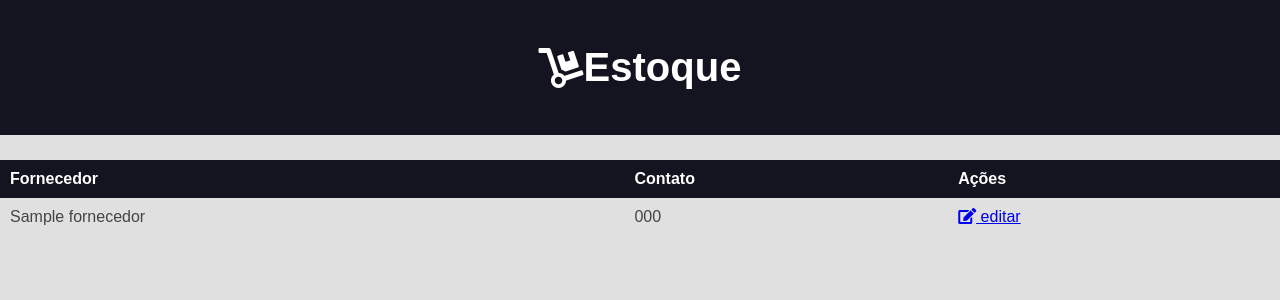
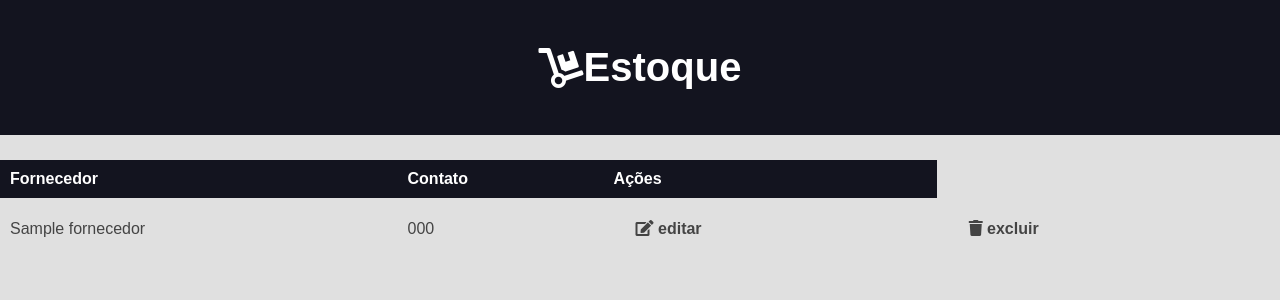
Before and after one commit to KauanMonteiro/controle-de-estoque, a Django app: template estoque/templates/pages/lista_fornecedores.html in a window 1280 px wide. Shown: the top 300 px of the page. Run offline with Django 3.2, Linux system fonts and the light colour scheme; the template is opened without the code that fills it: most values are stand-ins (such as "Sample title", 1, 10 or a date in 2020).

Commit message:
Implementação da funcionalidade de excluir produto e fornecedor. algumas alterações no html de alguns templates.

```diff
--- a/estoque/static/estoque/css/style.css
+++ b/estoque/static/estoque/css/style.css
@@ -259,3 +259,23 @@
 .popup-content button:hover {
   background-color: #49515a;
 }
+.botao {
+  display: inline-block;
+  padding: 10px 20px;
+  font-size: 1.6rem; /* Equivalente a 16px */
+  font-weight: bold;
+  text-align: center;
+  text-decoration: none;
+  background-color: transparent;
+  color: #444; /* Cor do texto */
+  border: 2px solid transparent; /* Adicionando uma borda */
+  border-radius: 4px;
+  cursor: pointer;
+  transition: background-color 0.3s, color 0.3s, border-color 0.3s;
+}
+
+.botao:hover {
+  background-color: #ccc;
+  color: #000; /* Mudando a cor do texto no hover */
+  border-color: #ccc; /* Mudando a cor da borda no hover */
+}
--- a/estoque/templates/pages/cadastro_fornecedor.html
+++ b/estoque/templates/pages/cadastro_fornecedor.html
@@ -8,7 +8,7 @@
         <label for="telefone">Telefone</label>
         <input type="tel" id="telefone" name="telefone" required placeholder="Digite o telefone do fornecedor">
 
-        <label for="documento">Documento</label>
+        <label for="documento">CNPJ/CPF</label>
         <input type="text" id="documento" name="documento" placeholder="Digite o documento do fornecedor">
 
         <label for="rua">Rua</label>
--- a/estoque/templates/pages/editar_fornecedor.html
+++ b/estoque/templates/pages/editar_fornecedor.html
@@ -9,7 +9,7 @@
         <label for="telefone">Contato</label>
         <input type="text" id="telefone" name="telefone" value="{{ fornecedor.telefone }}" required>
 
-        <label for="documento">Documento</label>
+        <label for="documento">CNPJ/CPF</label>
         <input type="text" id="documento" name="documento" value="{{ fornecedor.documento }}">
 
         <label for="rua">Rua</label>
--- a/estoque/templates/pages/lista_fornecedores.html
+++ b/estoque/templates/pages/lista_fornecedores.html
@@ -23,7 +23,13 @@
                         {{ fornecedor.nome_fornecedor }}
                     </td>
                     <td>{{ fornecedor.telefone }}</td>
-                    <td><a href="{% url 'editar_fornecedor' fornecedor.id %}"><i class="fas fa-edit"></i> editar</a></td>
+                    <td><a href="{% url 'editar_fornecedor' fornecedor.id %}" class="botao"><i class="fas fa-edit"></i> editar</a></td>
+                    <form action="{% url 'excluir_fornecedor' fornecedor.id %}" method="post">
+                        {% csrf_token %}
+                        <td>
+                        <button class="botao" type="submit"><i class="fas fa-trash"></i> excluir</button>
+                    </td>
+                    </form>
                 </tr>
             {% endfor %}
         </tbody>
@@ -71,7 +77,7 @@
 
             popupNome.textContent = "Fornecedor: " + nome;
             popupContato.textContent = "Contato: " + telefone;
-            popupDocumento.textContent = "Documento: " + documento;
+            popupDocumento.textContent = "CNPJ/CPF: " + documento;
             popupEndereco.textContent = "Endereço: " + rua + ", " + numero + " - " + bairro + ", " + cidade + ", " + estado;
 
             var popup = document.getElementById('popup');
--- a/estoque/urls.py
+++ b/estoque/urls.py
@@ -10,5 +10,7 @@ urlpatterns = [
     path('editar_produto/<int:id>/', views.editar_produto, name='editar_produto'),
     path('lista_fornecedores/', views.lista_fornecedores, name='lista_fornecedores'),
     path('editar_fornecedor/<int:id>/', views.editar_fornecedor, name='editar_fornecedor'),
-    path('registrar_vendas/',views.vendas, name='vendas')
+    path('registrar_vendas/',views.vendas, name='vendas'),
+    path('estoque/delete/<int:id>/',views.excluir_produto, name='excluir_produto'),
+    path('fornecedor/delete/<int:id>/',views.excluir_fornecedor, name='excluir_fornecedor')
 ]
```
Also changed, not shown: estoque/templates/partials/tabela_estoque.html (+8 -1 lines), estoque/views.py (+14 -0 lines).
